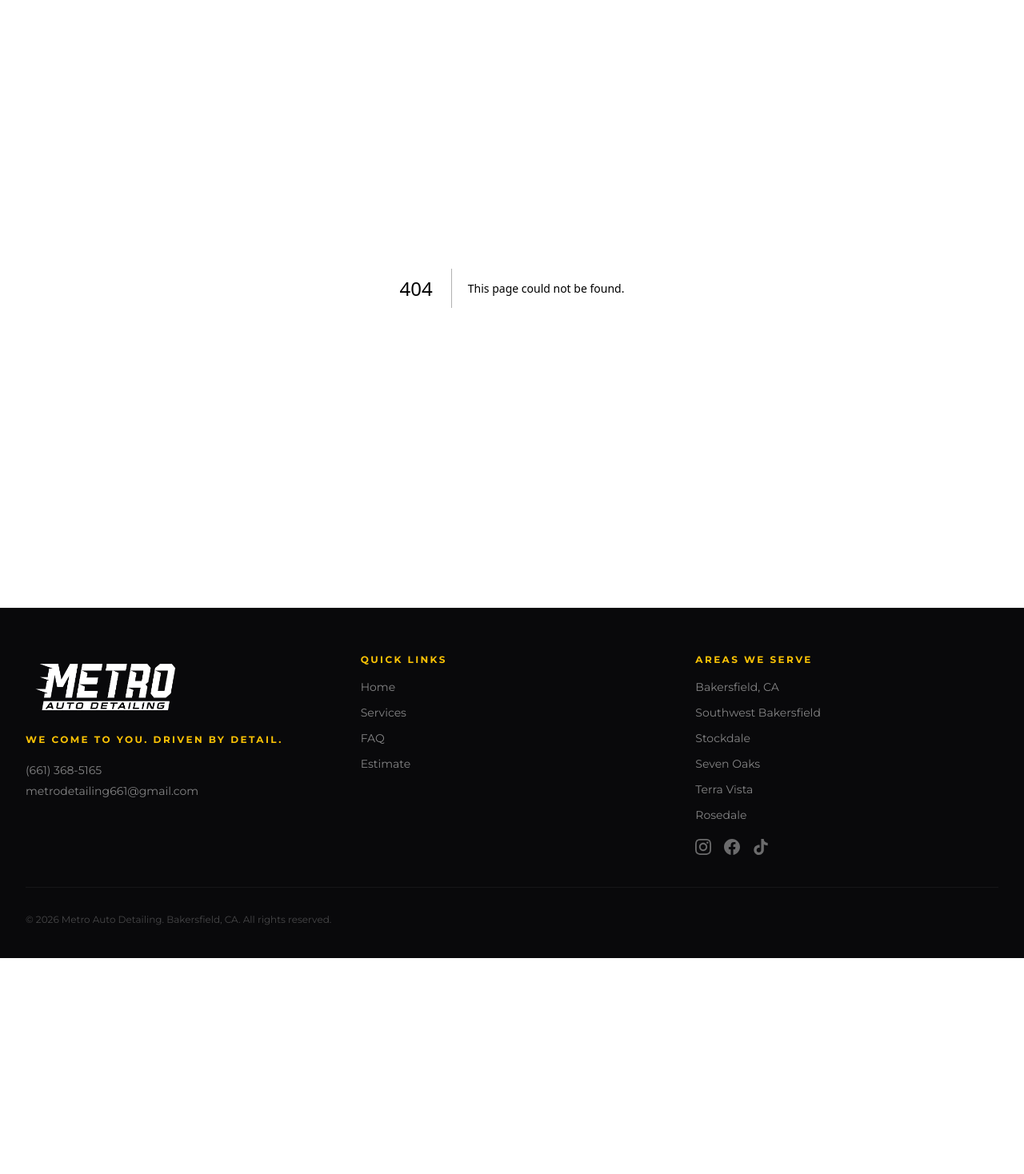
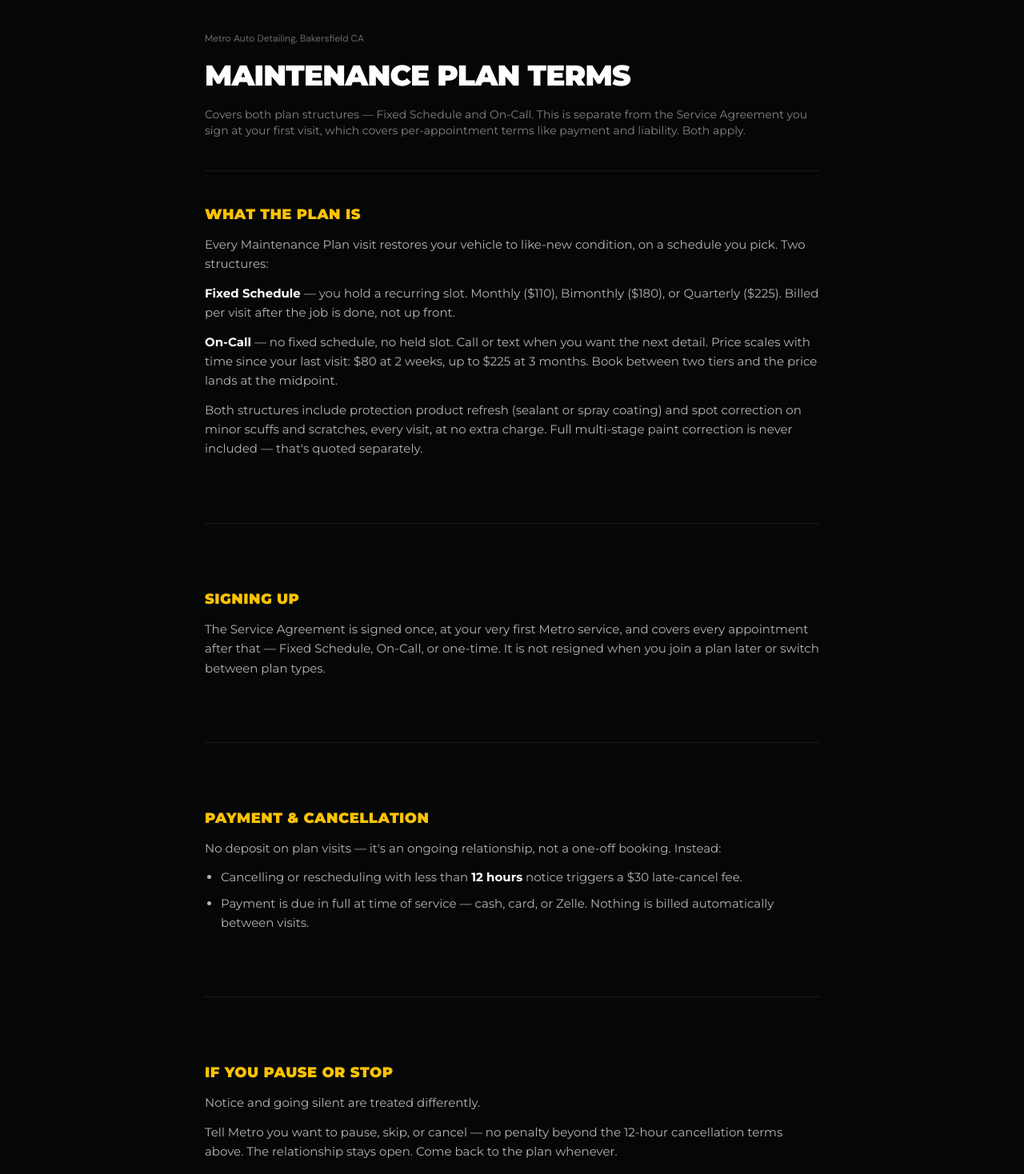
Before and after one commit to metro-dev6/metro-site, a Next.js app: page /maintenance-terms in a window 1280 px wide. Before the commit this address had no page. Shown: the part 140-1608 px from the top of the page at 80% size. Before the commit the page ends 1338 px from the top, so only its background shows below. Built offline with nearby package versions, Linux system fonts and the light colour scheme.

Commit message:
feat: add /maintenance-terms page
Content pulled from canonical/pricing-framework.md (12-hour cancellation
notice per RULE-025), not the stale 24-hour draft. Unblocks Template 2/4
email links that were pending on this page existing.

Co-Authored-By: Claude Sonnet 5 <noreply@anthropic.com>

```diff
--- /dev/null
+++ b/app/maintenance-terms/page.tsx
@@ -0,0 +1,182 @@
+import type { Metadata } from "next";
+import Link from "next/link";
+import { ArrowRight } from "lucide-react";
+
+export const metadata: Metadata = {
+  title: { absolute: "Maintenance Plan Terms | Metro Auto Detailing" },
+  description: "Terms for Metro Auto Detailing's Maintenance Plan — fixed schedule and on-call. Pricing, cancellation, and how the recurring relationship works.",
+  alternates: { canonical: "https://www.metroautodetailing.pro/maintenance-terms" },
+};
+
+function Divider() {
+  return <div className="h-px w-full bg-white/[0.08] my-10" />;
+}
+
+function Section({
+  title,
+  children,
+}: {
+  title: string;
+  children: React.ReactNode;
+}) {
+  return (
+    <section className="flex flex-col gap-3">
+      <h2 className="text-lg font-black uppercase tracking-wide text-brand-yellow">
+        {title}
+      </h2>
+      <div className="flex flex-col gap-3 text-white/70 text-[15px] leading-relaxed">
+        {children}
+      </div>
+    </section>
+  );
+}
+
+export default function MaintenanceTermsPage() {
+  return (
+    <main className="min-h-screen">
+      <div className="px-6 lg:px-8 pt-20 pb-24">
+        <div className="mx-auto max-w-3xl">
+
+          <header className="mb-10 pb-10 border-b border-white/[0.08]">
+            <p className="text-xs text-white/40 font-mono mb-4">
+              Metro Auto Detailing, Bakersfield CA
+            </p>
+            <h1 className="text-3xl sm:text-4xl font-black text-white uppercase leading-tight tracking-tight">
+              Maintenance Plan Terms
+            </h1>
+            <p className="text-white/50 text-sm mt-4">
+              Covers both plan structures — Fixed Schedule and On-Call. This is separate
+              from the Service Agreement you sign at your first visit, which covers
+              per-appointment terms like payment and liability. Both apply.
+            </p>
+          </header>
+
+          <div className="flex flex-col gap-10">
+
+            <Section title="What the Plan Is">
+              <p>
+                Every Maintenance Plan visit restores your vehicle to like-new condition,
+                on a schedule you pick. Two structures:
+              </p>
+              <p>
+                <strong className="text-white">Fixed Schedule</strong> — you hold a
+                recurring slot. Monthly ($110), Bimonthly ($180), or Quarterly ($225).
+                Billed per visit after the job is done, not up front.
+              </p>
+              <p>
+                <strong className="text-white">On-Call</strong> — no fixed schedule, no
+                held slot. Call or text when you want the next detail. Price scales with
+                time since your last visit: $80 at 2 weeks, up to $225 at 3 months. Book
+                between two tiers and the price lands at the midpoint.
+              </p>
+              <p>
+                Both structures include protection product refresh (sealant or spray
+                coating) and spot correction on minor scuffs and scratches, every visit,
+                at no extra charge. Full multi-stage paint correction is never included —
+                that&apos;s quoted separately.
+              </p>
+            </Section>
+
+            <Divider />
+
+            <Section title="Signing Up">
+              <p>
+                The Service Agreement is signed once, at your very first Metro service,
+                and covers every appointment after that — Fixed Schedule, On-Call, or
+                one-time. It is not resigned when you join a plan later or switch between
+                plan types.
+              </p>
+            </Section>
+
+            <Divider />
+
+            <Section title="Payment &amp; Cancellation">
+              <p>
+                No deposit on plan visits — it&apos;s an ongoing relationship, not a
+                one-off booking. Instead:
+              </p>
+              <ul className="list-disc pl-5 flex flex-col gap-2">
+                <li>
+                  Cancelling or rescheduling with less than <strong className="text-white">12
+                  hours</strong> notice triggers a $30 late-cancel fee.
+                </li>
+                <li>
+                  Payment is due in full at time of service — cash, card, or Zelle.
+                  Nothing is billed automatically between visits.
+                </li>
+              </ul>
+            </Section>
+
+            <Divider />
+
+            <Section title="If You Pause or Stop">
+              <p>
+                Notice and going silent are treated differently.
+              </p>
+              <p>
+                Tell Metro you want to pause, skip, or cancel — no penalty beyond the
+                12-hour cancellation terms above. The relationship stays open. Come back
+                to the plan whenever.
+              </p>
+              <p>
+                Go silent around your expected visit with no notice at all, and that&apos;s
+                treated as the relationship ending — your slot isn&apos;t held or
+                re-offered. For On-Call clients, there&apos;s no fixed next visit to miss,
+                so if it&apos;s been more than 3 months since your last visit, your plan is
+                considered inactive and the next booking is priced at standard one-time
+                rates instead of the plan scale.
+              </p>
+            </Section>
+
+            <Divider />
+
+            <Section title="Price &amp; Cadence Changes">
+              <p>
+                Your rate is set individually when you join and doesn&apos;t change
+                underneath you. If Metro&apos;s published rates change later, that
+                doesn&apos;t retroactively reprice your plan — your rate only changes if
+                discussed with you directly.
+              </p>
+              <p>
+                Changing your cadence — switching frequency, or moving between Fixed
+                Schedule and On-Call — is free and doesn&apos;t need approval. It&apos;s
+                your plan to loosen or tighten.
+              </p>
+            </Section>
+
+            <Divider />
+
+            <Section title="No Minimum Engagement">
+              <p>
+                No contracts. Cancel anytime.
+              </p>
+            </Section>
+
+          </div>
+
+          <div className="mt-16 pt-10 border-t border-white/[0.08]">
+            <div className="rounded-2xl bg-brand-yellow/5 border border-brand-yellow/20 p-8 text-center">
+              <p className="text-white font-black text-xl uppercase mb-2">
+                Questions about your plan?
+              </p>
+              <p className="text-white/50 text-sm mb-6">
+                Text or call and I&apos;ll walk you through it.
+              </p>
+              <Link
+                href="/estimate"
+                className="inline-flex items-center gap-2 px-7 py-3.5 rounded-2xl bg-brand-yellow text-black font-black text-sm tracking-wide hover:bg-brand-yellow/90 transition-colors"
+              >
+                Get a Free Estimate
+                <ArrowRight className="w-4 h-4" />
+              </Link>
+              <p className="text-xs text-white/30 mt-4">
+                Or call / text (661) 368-5165
+              </p>
+            </div>
+          </div>
+
+        </div>
+      </div>
+    </main>
+  );
+}
--- a/sessions/current-state.md
+++ b/sessions/current-state.md
@@ -1,7 +1,7 @@
 # metro-site — Current Session State
 
 > Updated by /handoff. Read this at the start of every Site session.
-> Last updated: 2026-08-02
+> Last updated: 2026-08-13
 
 ## What's Live on metroautodetailing.pro
 
@@ -28,12 +28,14 @@
 | SocialFeed | Not rendered | Hold until social content built up. |
 | Favicon | Live | Metro emblem (1.png). |
 | Meta Pixel | **Not installed** | Operator understands what it does (free, works on all traffic, needs ads running to pay off). Needs Pixel ID from Facebook Events Manager (Business Settings → Data Sources → Pixels) before it can be wired in. |
+| /maintenance-terms | **Built 2026-08-13, NOT pushed** | Static terms page, content from `canonical/pricing-framework.md` (12-hour cancellation notice — RULE-025). Unblocks Template 2/4 email links, which had been pending on this page's existence. `npm run build` verified clean. |
 
 ---
 
 ## Immediate Next Steps (Priority Order)
 
-1. **Push metro-site's 9 local commits to GitHub** — nothing from tonight's session is on the remote yet.
+0. **Visual design direction concepts — session interrupted mid-brainstorm 2026-08-13.** Operator wants multiple themed concept directions for the site (current dark-theme + yellow accent flagged as generic/safe, not distinctive). `superpowers:brainstorming` skill was invoked; visual companion tool was offered but operator ended the session before responding. Next session: re-offer the companion, then continue clarifying questions (which pages get concepts — likely start with a lower-stakes page rather than a live one — how many directions, aesthetic starting points e.g. industrial/utilitarian was floated as a fit for a mobile detailing brand).
+1. **Estimate form total should repeat at the bottom, near Send Request.** Currently the running total (`grandTotal`, `app/estimate/EstimateForm.tsx:276`) only shows once, below the services checklist near the top of the form. On a long scroll (vehicle fields, info fields, condition photos) a visitor loses sight of the number before hitting submit. Add a second total display near the "Send Request" button. Flagged 2026-08-02, not built.
 2. **Meta Pixel install** — get the Pixel ID, wire into `layout.tsx` next to the existing GA4 script, fire a "Lead" event on estimate submit (same pattern as `estimate_submitted`).
 3. **Finish gallery verification** — full interactive browser check (swipe through all 10 photos, drag a comparison slider, confirm desktop bento renders correctly) was interrupted by an MCP disconnect. Network-level fix (image count) was confirmed; the visual/interaction pass was not re-run after reconnecting.
 4. **Loyalty Eligible badge** — add to qualifying service cards on /services page (Refresh, Exterior, Full Detail). Carried from prior session.
@@ -48,10 +50,11 @@
 
 ## Recent Pushes
 
-**Nothing pushed since 2026-07-26** — 9 commits from 2026-08-02 are local only, need a push request.
+**Nothing pushed since 2026-07-26** — now 10 commits local only (9 from 2026-08-02 + 1 from 2026-08-13), need a push request.
 
 | Commit | Date | What |
 |--------|------|------|
+| (pending) | 2026-08-13 | Add /maintenance-terms page |
 | 307f699 | 2026-08-02 | Interior Detail added to /services, stale Water Spot/deposit pricing fixed |
 | 914fcb7 | 2026-08-02 | Gallery rebuild spec and plan docs added |
 | 9439f33 | 2026-08-02 | .gitignore: ignore .vercel and .env* |
@@ -101,6 +104,7 @@
 | `next.config.ts` | Redirects, security headers. |
 | `app/services/page.tsx` | Essentials/Protection/Restoration/Deep Clean/Maintenance sections — Interior Detail now included. |
 | `app/services/[slug]/page.tsx` | Exterior-detail local build + redirect logic for other slugs. |
+| `app/maintenance-terms/page.tsx` | Maintenance Plan terms, static page, built 2026-08-13. |
 | `components/sections/FAQ.tsx` | Accordion, deposit answer $30. |
 | `components/sections/Gallery.tsx` | `SLIDES`/`ALL_ITEMS`, desktop/mobile split via `useIsDesktop`. |
 | `components/ui/mobile-gallery-stack.tsx` | Mobile-only gallery renderer. |
```
